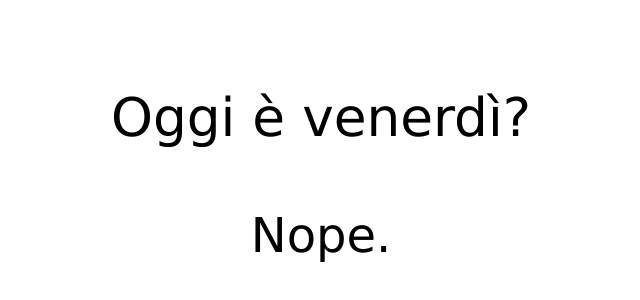
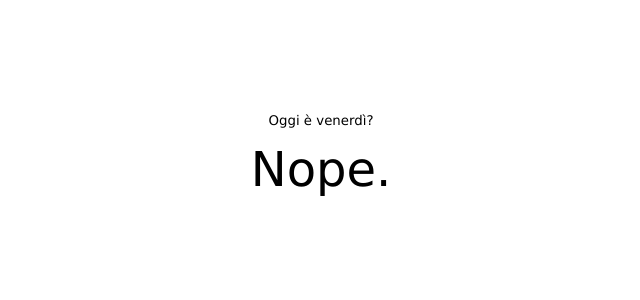
Before and after one commit to lukinetto/oggievenerdi, a plain HTML site: page index.html in a window 1280 px wide. Shown: the part 188-488 px from the top of the page, without its empty margins (319-959 px from the left). Drawn offline with Linux system fonts and the light colour scheme.

Commit message:
Update index.html
Modificato dimensione testo domanda

```diff
--- a/index.html
+++ b/index.html
@@ -36,7 +36,7 @@ body {margin: 0; padding: 0; font-family: Verdana,Geneva,sans-serif;}
 #content { position: relative; display: table-cell; vertical-align: middle; text-align: center; }
 #footer { position: relative; display: table-cell; vertical-align: bottom; text-align: center; }
 .big { font-size: 36pt; }
-.big2 { font-size: 40pt; }
+.small { font-size: 10pt; }
 --></style>
 <!-- Google tag (gtag.js) -->
 <script async src="https://www.googletagmanager.com/gtag/js?id=G-5PPDFK7LL6"></script>
@@ -53,7 +53,7 @@ body {margin: 0; padding: 0; font-family: Verdana,Geneva,sans-serif;}
 	<body bgcolor="#ffffff">
 	<div id="outer">
 		<div id="upper">
-			<div id="content"><span class="big2"><p>Oggi &egrave; venerd&igrave;?</p></span>
+			<div id="content"><span class="small"><p>Oggi &egrave; venerd&igrave;?</p></span>
 				<span class="big"><script>document.write(iify());</script></span>
 			</div>
 		</div>
```
